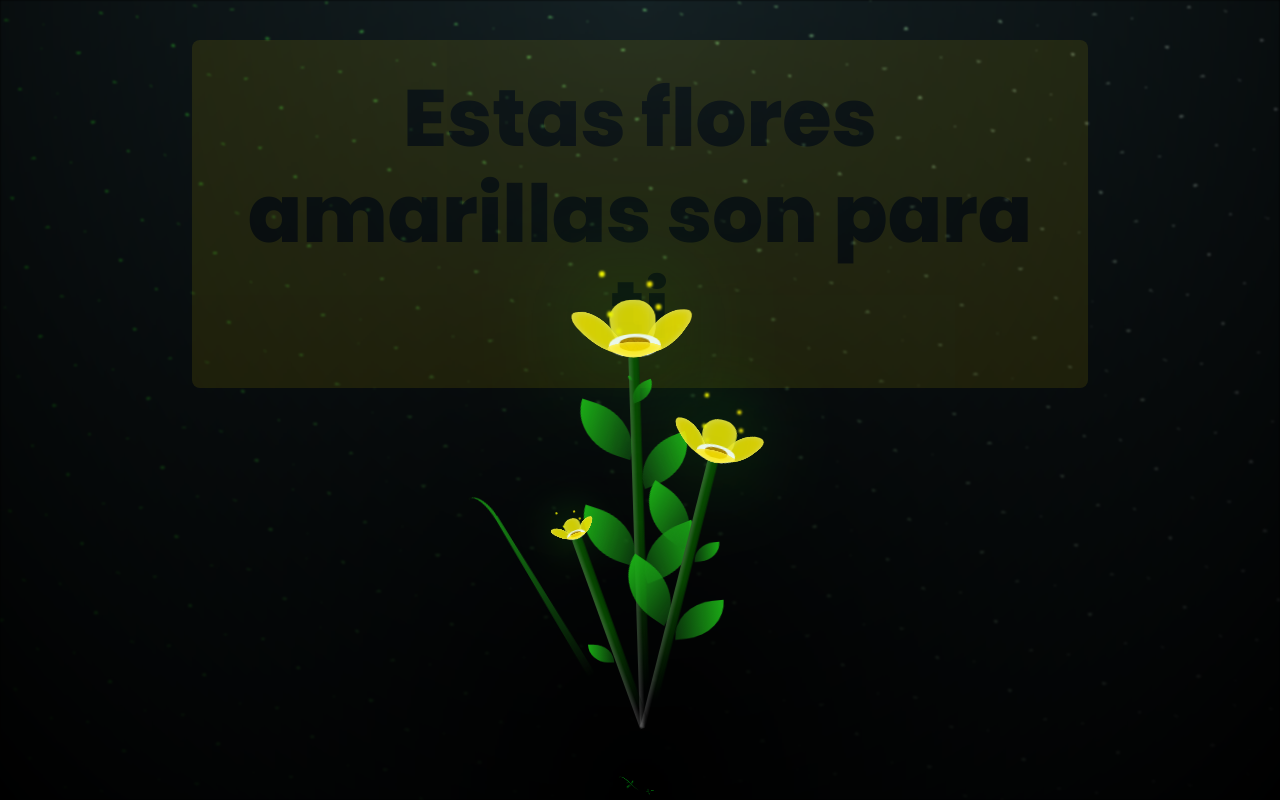
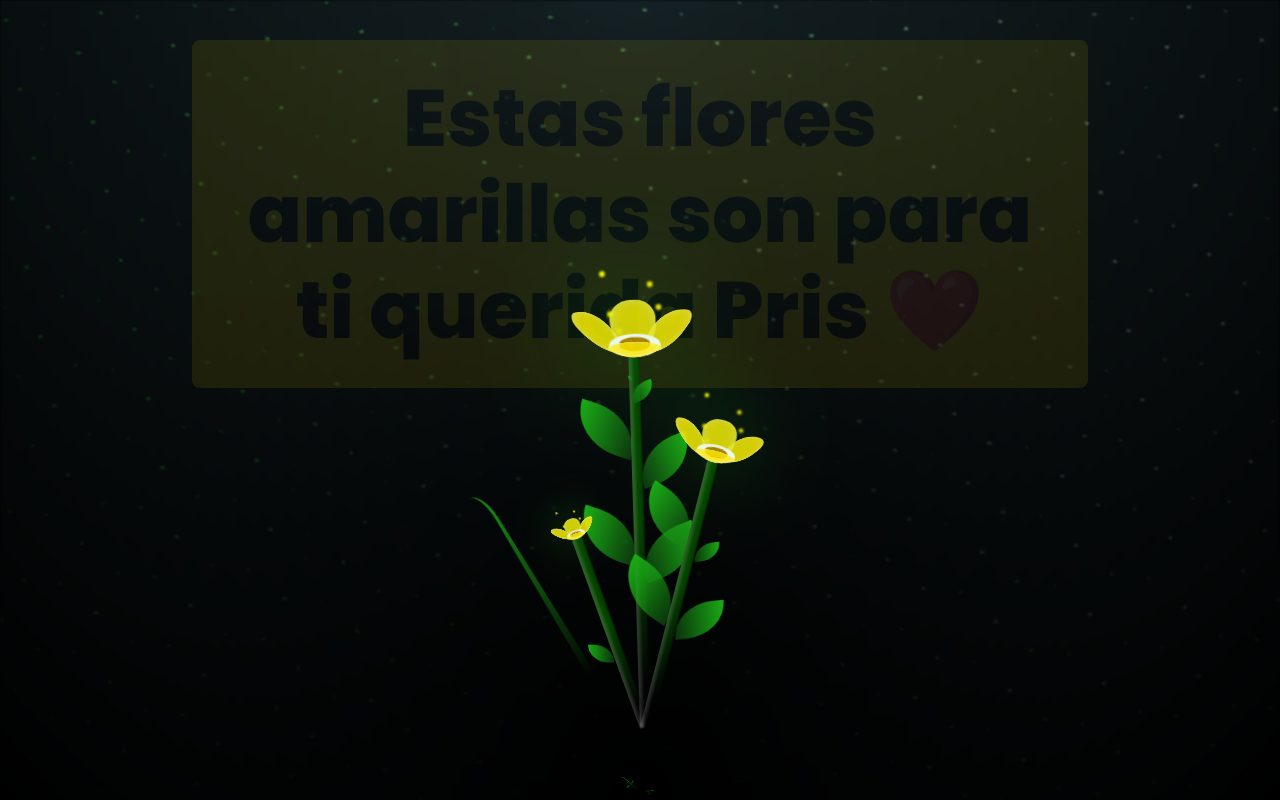
Before and after one commit to RicharC293/querida-pris, a plain HTML site: page index.html in a window 1280 px wide. Both pictures are taken after a click on the button "❤️ Querida Pris esto es para ti ❤️". Drawn offline with Linux system fonts and the light colour scheme.

Commit message:
Actualizar mensaje de flores amarillas para incluir "querida Pris ❤️"

```diff
--- a/index.html
+++ b/index.html
@@ -315,7 +315,7 @@
       </div>
     </div>
   </div>
-  <div class="message">Estas flores amarillas son para ti</div>
+  <div class="message">Estas flores amarillas son para ti querida Pris ❤️</div>
   </div>
 
   <!-- Audio element para la música de fondo -->
```
